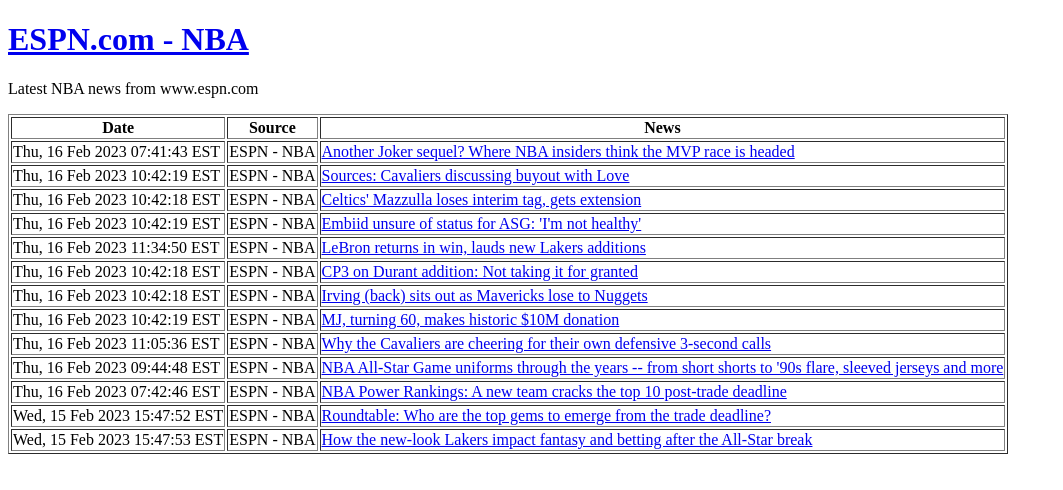
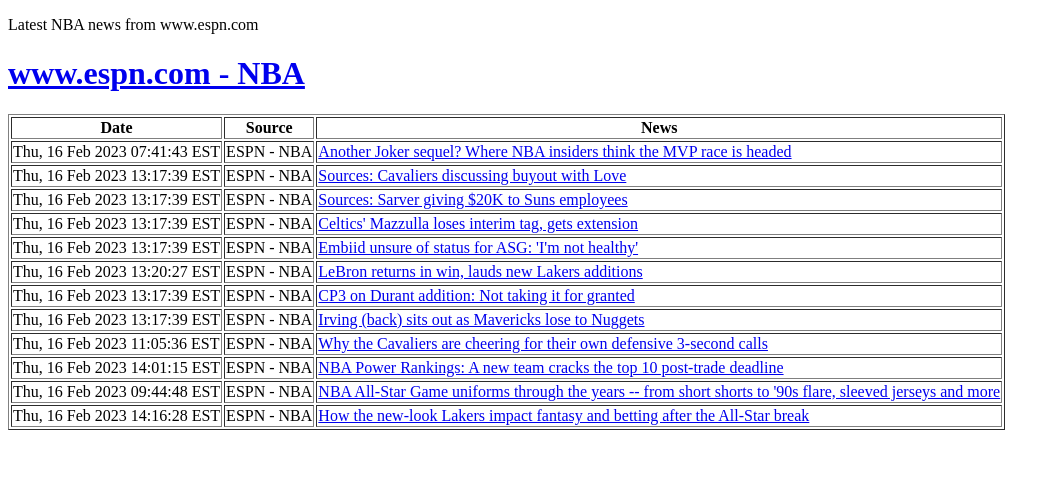
Before and after one commit to charannanduri/2221Project1, a plain HTML site: page RSSReader/src/index.html in a window 1280 px wide. Shown: the whole page, without its empty margins (0-1063 px from the left). Drawn offline with Linux system fonts and the light colour scheme.

Commit message:
Final commit for Project 4

```diff
--- a/RSSReader/src/index.html
+++ b/RSSReader/src/index.html
@@ -3,11 +3,10 @@
 <html xmlns='http://www.w3.org/1999/xhtml'>
 <head>
 <meta http-equiv='Content-Type' content='text/html; charset=ISO-8859-1' />
-<title>www.espn.com - NBA</title>
 </head>
 <body>
-<h1><a href = https://www.espn.com/nba/>ESPN.com - NBA</a></h1>
 <p>Latest NBA news from www.espn.com</p>
+<h1><a href = "https://www.espn.com">www.espn.com - NBA</a></h1>
 <table border = 1>
 <tbody> <tr> <th> Date </th> <th> Source </th> <th> News </th> </tr>
 <tr>
@@ -16,39 +15,39 @@
 <td><a href = https://www.espn.com/nba/story/_/id/35658669/nba-mvp-straw-poll-20-nikola-jokic-chasing-history-here-why-capture-it>Another Joker sequel? Where NBA insiders think the MVP race is headed</a></td>
 </tr>
 <tr>
-<td>Thu, 16 Feb 2023 10:42:19 EST</td>
+<td>Thu, 16 Feb 2023 13:17:39 EST</td>
 <td>ESPN - NBA</td>
 <td><a href = https://www.espn.com/nba/story/_/id/35672534/sources-cavaliers-kevin-love-working-possible-buyout>Sources: Cavaliers discussing buyout with Love</a></td>
 </tr>
 <tr>
-<td>Thu, 16 Feb 2023 10:42:18 EST</td>
+<td>Thu, 16 Feb 2023 13:17:39 EST</td>
+<td>ESPN - NBA</td>
+<td><a href = https://www.espn.com/nba/story/_/id/35673440/sources-ex-suns-owner-robert-sarver-giving-20k-team-employees>Sources: Sarver giving $20K to Suns employees</a></td>
+</tr>
+<tr>
+<td>Thu, 16 Feb 2023 13:17:39 EST</td>
 <td>ESPN - NBA</td>
 <td><a href = https://www.espn.com/nba/story/_/id/35672652/celtics-joe-mazzulla-named-head-coach-gets-extension>Celtics' Mazzulla loses interim tag, gets extension</a></td>
 </tr>
 <tr>
-<td>Thu, 16 Feb 2023 10:42:19 EST</td>
+<td>Thu, 16 Feb 2023 13:17:39 EST</td>
 <td>ESPN - NBA</td>
 <td><a href = https://www.espn.com/nba/story/_/id/35669978/sixers-embiid-health-concern-all-star-game-no-certainty>Embiid unsure of status for ASG: 'I'm not healthy'</a></td>
 </tr>
 <tr>
-<td>Thu, 16 Feb 2023 11:34:50 EST</td>
+<td>Thu, 16 Feb 2023 13:20:27 EST</td>
 <td>ESPN - NBA</td>
 <td><a href = https://www.espn.com/nba/story/_/id/35670817/lebron-james-returns-win-lauds-lakers-trade-deadline-pickups>LeBron returns in win, lauds new Lakers additions</a></td>
 </tr>
 <tr>
-<td>Thu, 16 Feb 2023 10:42:18 EST</td>
+<td>Thu, 16 Feb 2023 13:17:39 EST</td>
 <td>ESPN - NBA</td>
 <td><a href = https://www.espn.com/nba/story/_/id/35665514/chris-paul-not-taking-suns-addition-kevin-durant-granted>CP3 on Durant addition: Not taking it for granted</a></td>
 </tr>
 <tr>
-<td>Thu, 16 Feb 2023 10:42:18 EST</td>
+<td>Thu, 16 Feb 2023 13:17:39 EST</td>
 <td>ESPN - NBA</td>
 <td><a href = https://www.espn.com/nba/story/_/id/35668222/mavericks-rule-irving-road-game-back-tightness>Irving (back) sits out as Mavericks lose to Nuggets</a></td>
-</tr>
-<tr>
-<td>Thu, 16 Feb 2023 10:42:19 EST</td>
-<td>ESPN - NBA</td>
-<td><a href = https://www.espn.com/nba/story/_/id/35664652/michael-jordan-donates-10m-make-wish-60th-birthday>MJ, turning 60, makes historic $10M donation</a></td>
 </tr>
 <tr>
 <td>Thu, 16 Feb 2023 11:05:36 EST</td>
@@ -56,22 +55,17 @@
 <td><a href = https://www.espn.com/nba/story/_/id/35669971/cleveland-cavaliers-cheer-their-own-3-second-calls>Why the Cavaliers are cheering for their own defensive 3-second calls</a></td>
 </tr>
 <tr>
+<td>Thu, 16 Feb 2023 14:01:15 EST</td>
+<td>ESPN - NBA</td>
+<td><a href = https://www.espn.com/nba/story/_/id/35659307/nba-power-rankings-new-look-lakers-mavericks-suns-surge>NBA Power Rankings: A new team cracks the top 10 post-trade deadline</a></td>
+</tr>
+<tr>
 <td>Thu, 16 Feb 2023 09:44:48 EST</td>
 <td>ESPN - NBA</td>
 <td><a href = https://www.espn.com/nba/story/_/id/33323246/nba-all-star-line-uniform-designs>NBA All-Star Game uniforms through the years --  from short shorts to '90s flare, sleeved jerseys and more</a></td>
 </tr>
 <tr>
-<td>Thu, 16 Feb 2023 07:42:46 EST</td>
-<td>ESPN - NBA</td>
-<td><a href = https://www.espn.com/nba/story/_/id/35659307/nba-power-rankings-new-look-lakers-mavericks-suns-surge>NBA Power Rankings: A new team cracks the top 10 post-trade deadline</a></td>
-</tr>
-<tr>
-<td>Wed, 15 Feb 2023 15:47:52 EST</td>
-<td>ESPN - NBA</td>
-<td><a href = https://www.espn.com/fantasy/basketball/story/_/id/35665696/mens-fantasy-basketball-zach-collins-josh-green-trade-deadline-gems-nba>Roundtable: Who are the top gems to emerge from the trade deadline?</a></td>
-</tr>
-<tr>
-<td>Wed, 15 Feb 2023 15:47:53 EST</td>
+<td>Thu, 16 Feb 2023 14:16:28 EST</td>
 <td>ESPN - NBA</td>
 <td><a href = https://www.espn.com/fantasy/basketball/story/_/id/35666543/mens-fantasy-basketball-how-new-look-lakers-impact-fantasy-betting-all-star-break-nba>How the new-look Lakers impact fantasy and betting after the All-Star break</a></td>
 </tr>
```
Also changed, not shown: 1 other file.
